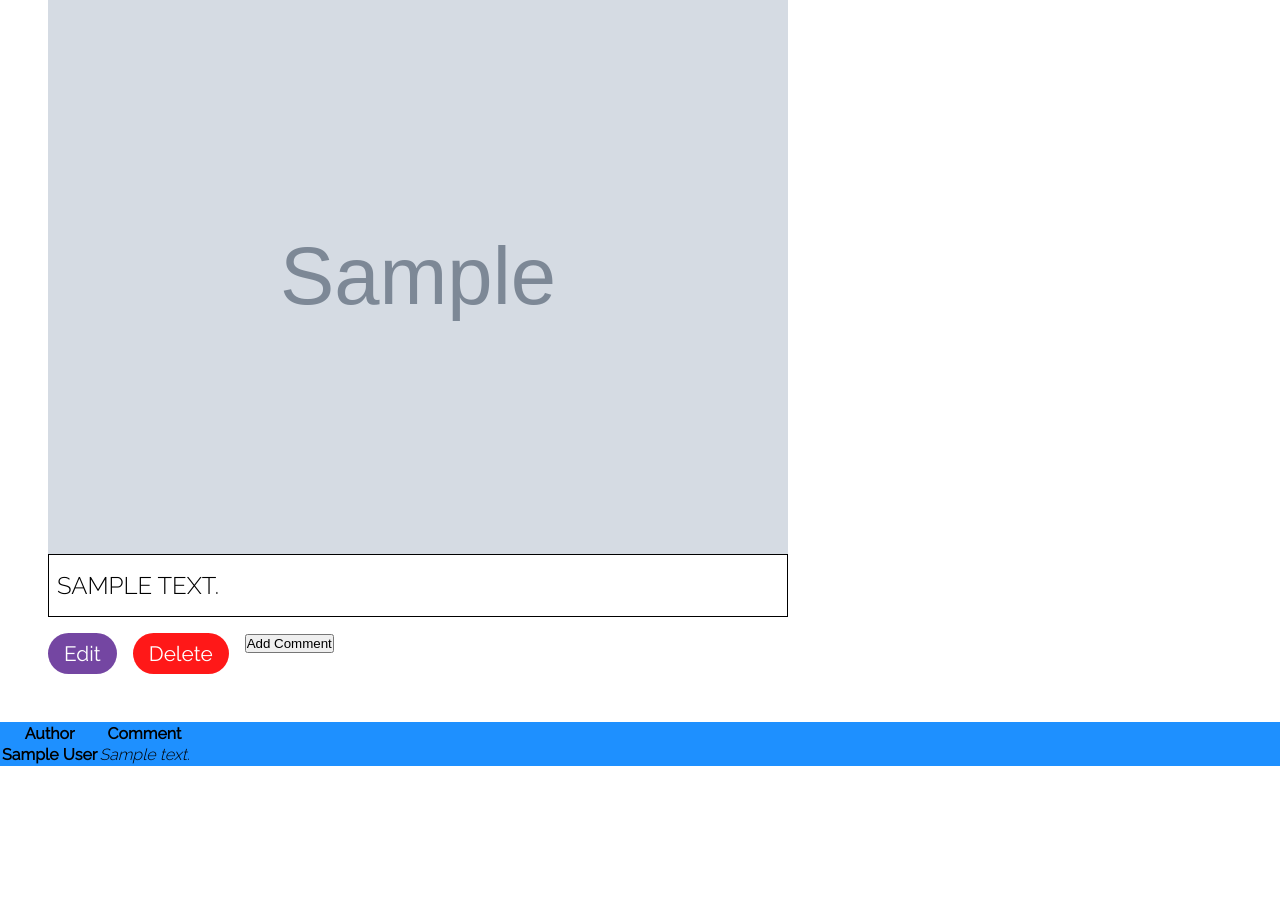
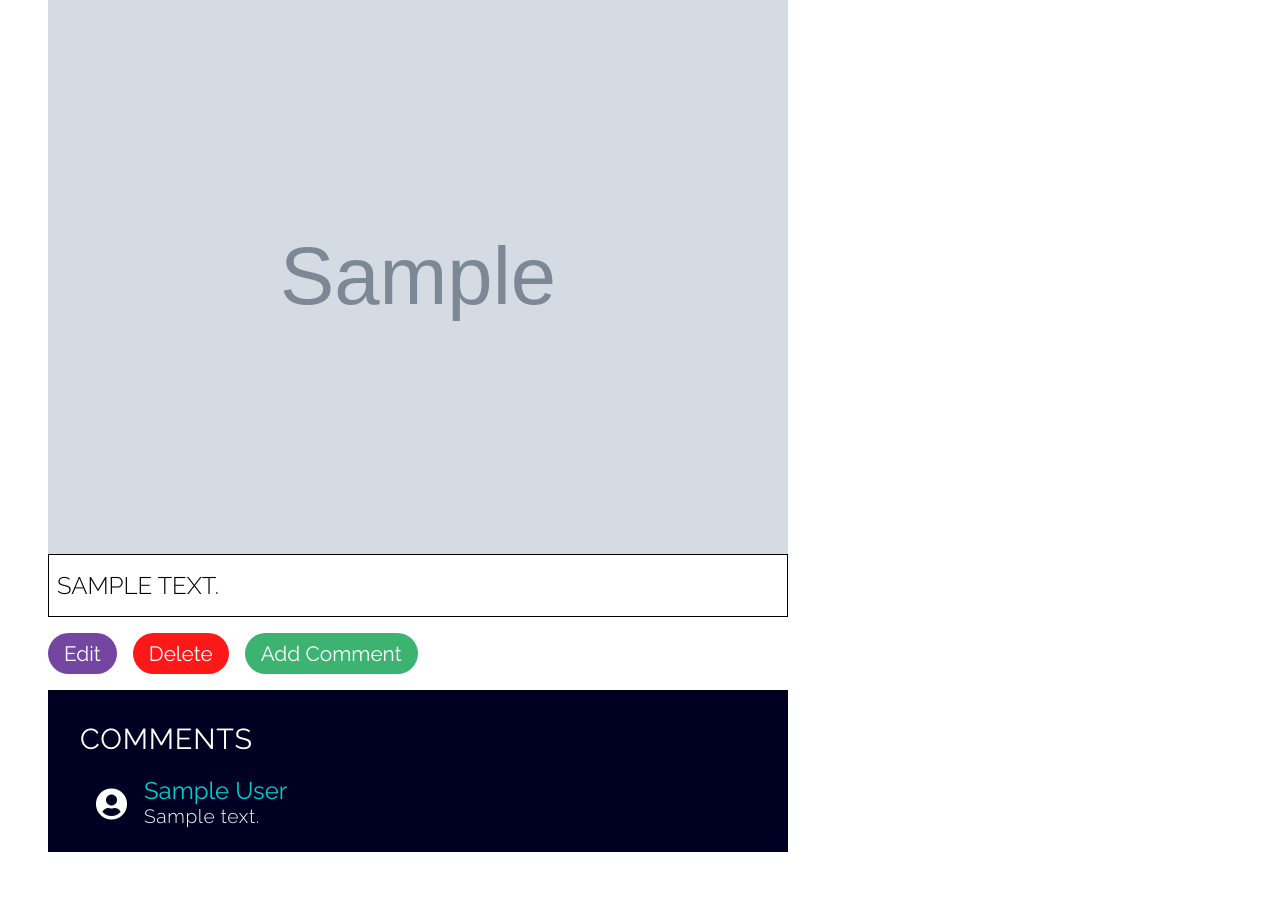
Before and after one commit to ramn51/Blog-Project, a Node project: template views/Post/show.ejs in a window 1280 px wide. Shown: the part 204-1120 px from the top of the page. Before the commit the page ends 970 px from the top, so only its background shows below. Run offline with Node 20 templates, Linux system fonts and the light colour scheme; the template is opened without the code that fills it: most values are stand-ins (such as "Sample title", 1, 10 or a date in 2020); grey boxes marked "Sample" are stand-in pictures; some libraries are stand-ins or nearby versions.

Commit message:
add styles for comments

```diff
--- a/app.js
+++ b/app.js
@@ -114,17 +114,10 @@ app.put("/blogs/:id", function (req, res) {
     })
 })
 //delete post
-<<<<<<< HEAD
-app.delete("/blogs/:id",function(req,res){
-    Post.findByIdAndRemove(req.params.id,function(err){
-        if(err){
-
-=======
 app.delete("blogs/:id", function (req, res) {
     Post.findByIdAndRemove(req.params.id, function (err) {
         if (err) {
 
->>>>>>> 0fa848447de8ac6a6324b16070d3933d24cf6f0d
             res.redirect("/blogs");
             console.log(err);
         } else {
--- a/public/framework.css
+++ b/public/framework.css
@@ -354,6 +354,11 @@ form textarea{
 }
 
 
+.button__comment{
+    background-color:mediumseagreen;
+    color:white;
+}
+
 .button__edit{
     background-color:rebeccapurple;
     opacity:0.9;
@@ -372,6 +377,64 @@ form textarea{
     background-color:darkorchid;
     color:white;
     font-weight: normal;
+}
+
+/* Comments Section */
+
+
+.comments{
+    grid-column: 1 / 11;
+    background-color:#002;
+    color:white;
+    font-size:1.2rem;
+    margin:1rem 0rem;
+    padding:1rem;
+    position: relative;
+
+}
+
+.comments__head{
+    text-transform: uppercase;
+    padding:1rem 1rem;
+    font-weight: 400;
+    letter-spacing: 0.050rem;
+}
+
+.comments__body{
+    box-sizing: border-box;
+    display:grid;
+    margin:0rem 1rem;
+    grid-template-columns:4rem 1fr;
+}
+
+.fa-user-circle{
+    box-sizing: border-box;
+    padding:1rem;
+    font-size:2rem;
+}
+
+.comment__author{
+    padding-top:0.25rem;
+    font-weight: 400;
+    color:darkturquoise;
+    font-size:1.5rem;
+}
+
+.comment__content{
+    letter-spacing: 0.040rem;
+}
+
+.button__submit{
+    width:100%;
+    border-radius: 0rem;
+    border-bottom:2px solid black;
+    text-transform: uppercase;
+    border-bottom-left-radius: 1rem;
+    border-bottom-right-radius:1rem;
+}
+
+.comment__form{
+    grid-gap:0.5rem;
 }
 
 /* Responsiveness Part 2*/
--- a/views/Post/show.ejs
+++ b/views/Post/show.ejs
@@ -14,35 +14,32 @@
             </form>
 
             <form action="/blogs/<%=post._id%>/comment/new">
-                <button>Add Comment</button>
+                <button class="button button__comment">Add Comment</button>
             </form>
 
         </footer>
 
+        <!-- Comments section  -->
+        <section class="comments">
+
+            <header>
+                <h2 class="comments__head">Comments</h2>
+            </header>
+            <%post.comments.forEach(function(data){%>
+                <div class="comments__body">
+                    <div class="author__photo"><i class="fa fa-user-circle" aria-hidden="true"></i></div>
+                    <div class="comment">
+                        <h3 class="comment__author"><%=data.author%></h3>
+                        <p class="comment__content"><%=data.text%></p>
+                    </div>
+                </div>
+            <%})%>
+
+        </section>
 
 
     </section>
 
-    <!-- Comments section  -->
-    <table>
-        <tr>
-            <th>Author</th>
-            <th>Comment</th>
-        </tr>
-
-
-    <%post.comments.forEach(function(data){%>
-
-
-
-            <tr>
-                <td><strong><%=data.author%></strong></td>
-                <td><em><%=data.text%></em></td>
-            </tr>
-
-
-    <%})%>
-</table>
 
 
 <% include ../partials/footer%>
```
Also changed, not shown: views/Comment/new.ejs (+8 -5 lines).
